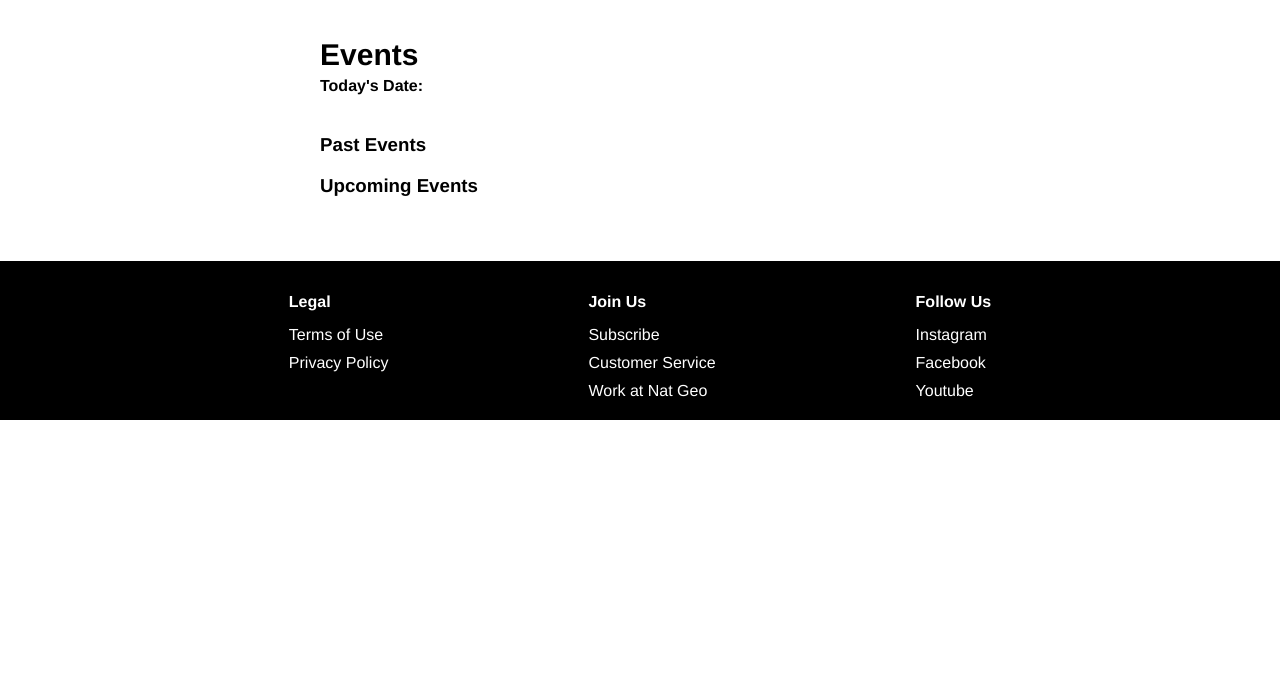
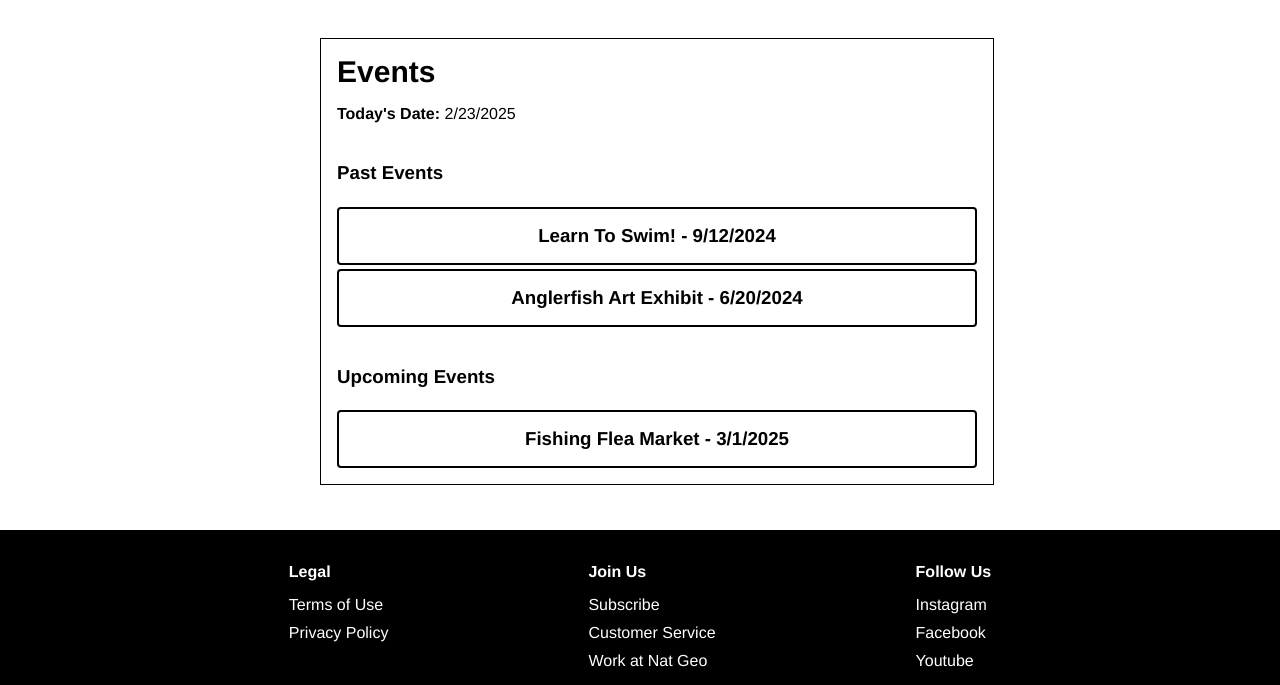
Before and after one commit to JLaFrance3/SER375_AnimalWebsite, a plain HTML site: page index.html in a window 1280 px wide. Shown: the part 2621-3306 px from the top of the page. Before the commit the page ends 3041 px from the top, so only its background shows below. Drawn offline with Linux system fonts and the light colour scheme.

Commit message:
slideshow and event cards

```diff
--- a/index.html
+++ b/index.html
@@ -22,21 +22,22 @@
                 <p class="about-paragraph">The bioluminescence is produced by a bacteria absorbed directly from the seawater. Adult male Seadevils don't have lures and also don't eat. The females use their lures to catch crustaceans and small fish. The females are generally much bigger than males and have distended stomachs.</p>
                 <p class="about-paragraph">Click <a class="link" href="https://en.wikipedia.org/wiki/Black_seadevil">here</a> to learn more about the Black Seadevil Anglerfish at Wikipedia.</p>
                 <h2 id="images">Images</h2>
-                <img class="slideshow-image" src="images/FishInfo.jpg" alt="Fish with info">
+                <img class="slideshow-image" src="" alt="Amglerfish" id="current-slide">
                 <div class="slideshow-button-container">
-                    <button class="slideshow-button"><</button>
-                    <p>0/0</p>
-                    <button class="slideshow-button">></button>
+                    <button class="slideshow-button" onClick="changeSlide(-1)"><</button>
+                    <p id = slide-counter>0/0</p>
+                    <button class="slideshow-button" onClick="changeSlide(1)">></button>
                 </div>
                 <h2 id="videos">Videos</h2>
                 <div class="video-container">
                     <iframe class="video" src="https://www.youtube.com/embed/I4QtYfK6F-0" frameborder="0"></iframe>
                 </div>
-                <h2 id="events" class="no-margin">Events</h2>
-                <p class="today-date">Today's Date:</p>
-                <div>
-                    <h3>Past Events</h3>
-                    <h3>Upcoming Events</h3>
+                <div class="event-container">
+                    <h2 id="events" class="no-margin">Events</h2>
+                    <p class="today-date">Today's Date:</p>
+                    <p id="date-display"></p>
+                    <div class="events-flex-column" id="past-events"></div>
+                    <div class="events-flex-column" id="upcoming-events"></div>
                 </div>
             </div>
         </div>
@@ -59,6 +60,6 @@
                 <a href="https://www.youtube.com/@NatGeo">Youtube</a>
             </div>
         </div>
-
+        <script src="js/script.js"></script>
     </body>
 </html>
--- /dev/null
+++ b/js/script.js
@@ -0,0 +1,64 @@
+let slideshowIndex = 0
+const slide = document.getElementById("current-slide")
+const slideCounter = document.getElementById("slide-counter")
+const images = [
+    "images/slideshow/FishInfo.jpg",
+    "images/slideshow/MouthFish.avif",
+    "images/slideshow/MouthFish2.jpg"
+]
+
+//Accepts a 1 or -1 from button onClick to get next or previous image
+function changeSlide(addToIndex) {
+    slideshowIndex += addToIndex
+    slideshowIndex = ((slideshowIndex % images.length) + images.length) % images.length
+    console.log(slideshowIndex)
+    slide.src = images[slideshowIndex]
+    slideCounter.innerText = `${slideshowIndex + 1}/${images.length}`
+}
+changeSlide(0) //Set initial slide
+
+//Set date
+const todayDate = new Date()
+const dateDisplay = document.getElementById("date-display")
+dateDisplay.style = "margin-bottom: 0px"
+dateDisplay.innerText = todayDate.toLocaleDateString()
+
+//Events
+const upcomingEvents = document.getElementById("upcoming-events")
+const pastEvents = document.getElementById("past-events")
+const events = [
+    {name: "Learn To Swim!", date: new Date("2024-09-12"), url: "https://www.gomotionapp.com/team/neafa/page/home"},
+    {name: "Fishing Flea Market", date: new Date("2025-03-01"), url: "https://www.thefisherman.com/event/sjbca-30th-annual-fishermens-flea-market/"},
+    {name: "Anglerfish Art Exhibit", date: new Date("2024-06-20"), url: "https://ranchomiragelibrary.libcal.com/event/12396505?hs=a"}
+]
+
+events.forEach(event => {
+    if (event.date >= todayDate) {
+        if (upcomingEvents.innerHTML === "") {
+            upcomingEvents.innerHTML = "<h3>Upcoming Events</h3>"
+        }
+        upcomingEvents.innerHTML += `
+            <div>
+                <h3 class="event-card">
+                    <a href=${event.url} target="_blank">
+                        ${event.name} - ${event.date.toLocaleDateString()}
+                    </a>
+                </h3>
+            </div>
+        `
+    }
+    else {
+        if (pastEvents.innerHTML === "") {
+            pastEvents.innerHTML = "<h3>Past Events</h3>"
+        }
+        pastEvents.innerHTML += `
+            <div>
+                <h3 class="event-card">
+                    <a href=${event.url} target="_blank">
+                        ${event.name} - ${event.date.toLocaleDateString()}
+                    </a>
+                </h3>
+            </div>
+        `
+    }
+})
--- a/styles/style.css
+++ b/styles/style.css
@@ -144,10 +144,46 @@ h2 {
     border-style: solid;
 }
 
+.event-container {
+    width: 100%;
+    border: 1px solid black;
+    padding: 16px;
+}
+
+.event-container p {
+    display: inline-block;
+}
+
+.events-flex-column {
+    display: flex;
+    flex-direction: column;
+    gap: 4px;
+    margin-top: 20px;
+}
+
+.event-card {
+    border: 2px solid black;
+    border-radius: 4px;
+    width: 100%;
+    text-align: center;
+    box-sizing: border-box;
+    margin: 0px;
+    padding: 16px 0px 16px 0px;
+}
+
+.event-card >* {
+    text-decoration: none;
+    color: inherit;
+}
+
+.event-card:hover {
+    background-color: black;
+    color: white;
+}
+
 .today-date {
     margin: 0;
     margin-top: 5px;
-    margin-bottom: 20px;
     font-weight: bold;
 }
 
```
Also changed, not shown: images/slideshow/FishInfo.jpg (renamed from images/FishInfo.jpg), images/slideshow/MouthFish.avif (renamed from images/MouthFish.avif), images/slideshow/MouthFish2.jpg (renamed from images/MouthFish2.jpg).
